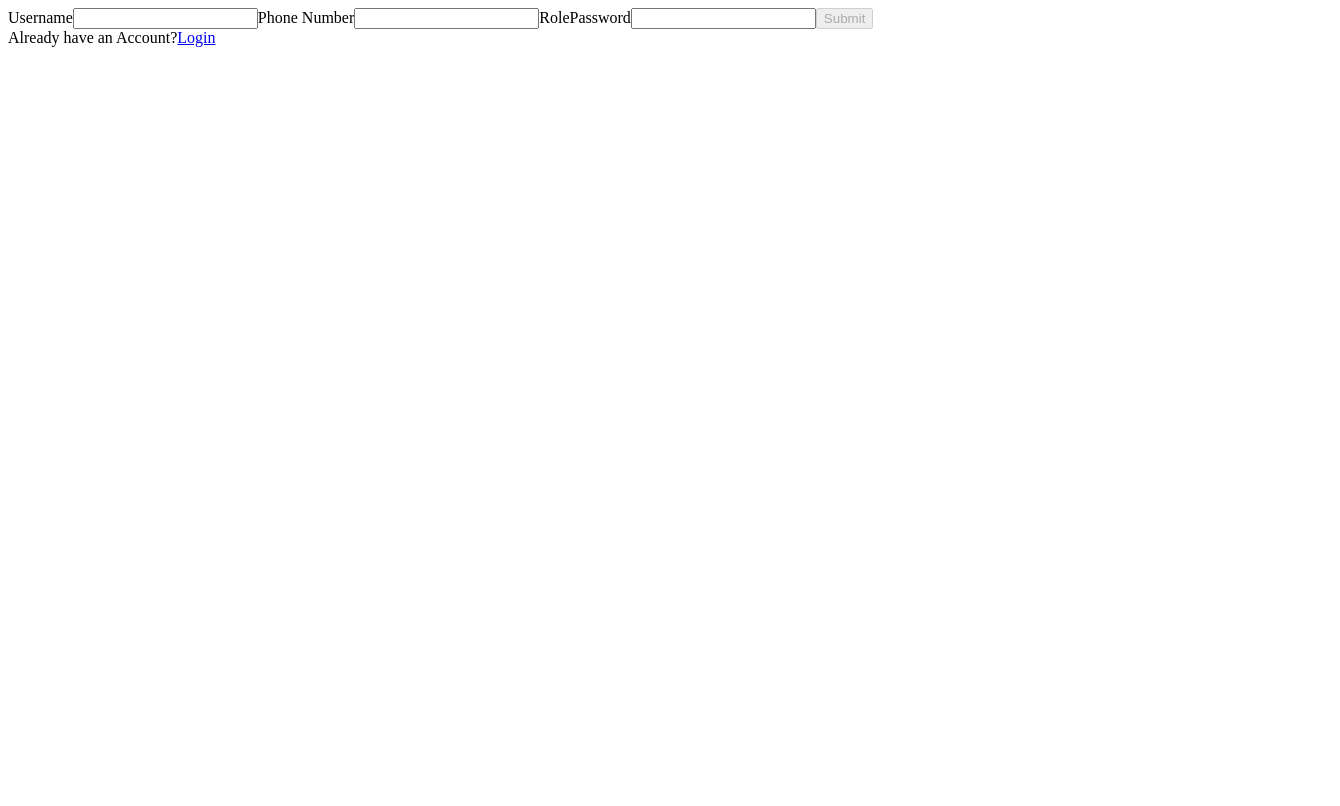
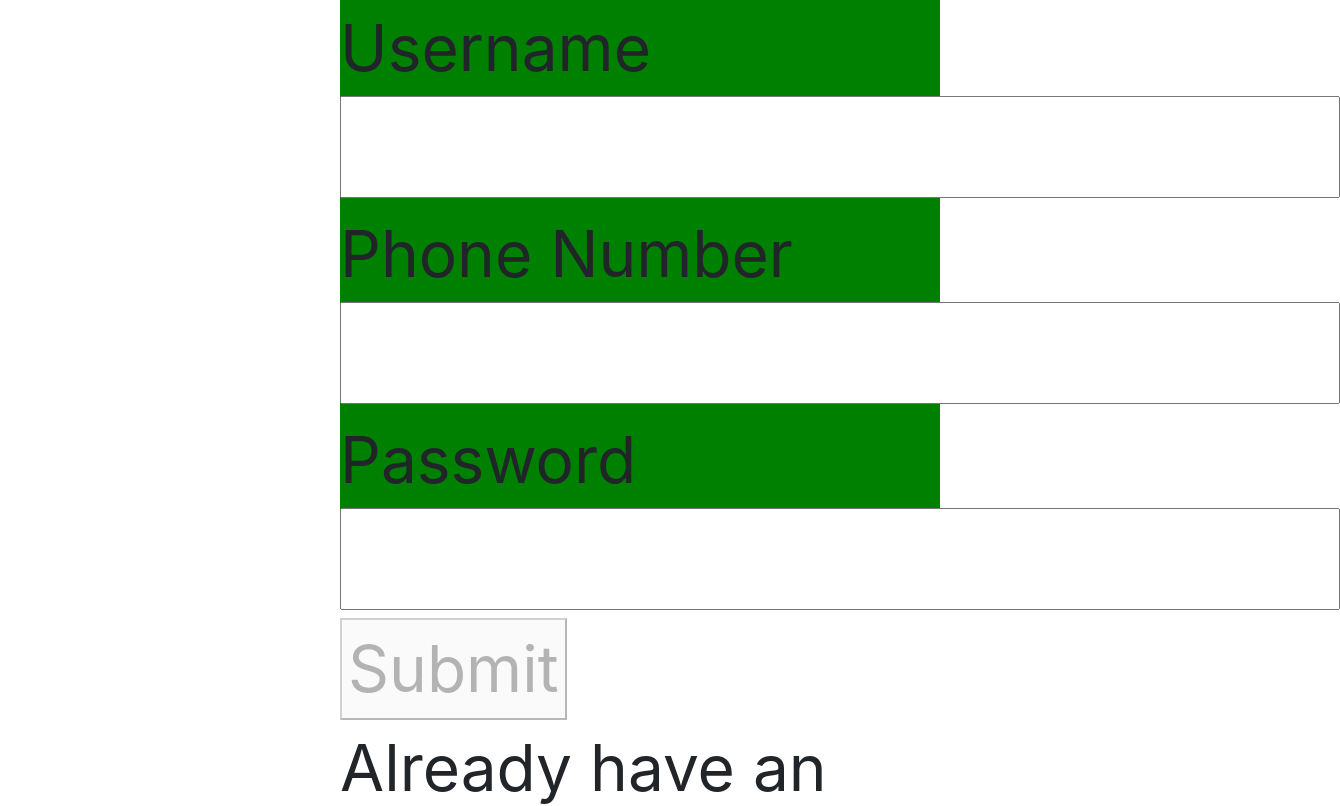
Before and after one commit to BW-Water-My-Plants-3/Front-End-2, a React (Create React App) app in the folder h2woah/: page / in a window 1280 px wide. Shown: the top 806 px of the page, 1340 px wide, since content can reach past the window. Built offline with nearby package versions, Linux system fonts and the light colour scheme.

Commit message:
added ui libraries

```diff
--- a/h2woah/package.json
+++ b/h2woah/package.json
@@ -7,10 +7,13 @@
     "@testing-library/react": "^9.5.0",
     "@testing-library/user-event": "^7.2.1",
     "axios": "^0.19.2",
+    "bootstrap": "^4.4.1",
     "react": "^16.13.1",
     "react-dom": "^16.13.1",
     "react-router-dom": "^5.1.2",
     "react-scripts": "3.4.1",
+    "reactstrap": "^8.4.1",
+    "styled-components": "^5.1.0",
     "yup": "^0.28.4"
   },
   "scripts": {
--- a/h2woah/src/components/HomePage.js
+++ b/h2woah/src/components/HomePage.js
@@ -10,14 +10,23 @@ const HomePage = () => {
     const [plantList, setPlantList] = useState()
     const {push} = useHistory()
     return(
-        <>
-            <Route path="/update-plant/:id" render={props => <EditForm {...props} plantList={plantList}/>} />
-            <Route path="/update-profile/:id" component={EditProfile}/>
-            <Route path="/add-plant" component={AddPlantForm}/>
+        <div>
+        <div>
+            <img></img>
+        </div>
+            <div>
+                <Route path="/update-plant/:id" render={props => <EditForm {...props} plantList={plantList}/>} />
+            </div>
+            <div>
+                <Route path="/update-profile/:id" component={EditProfile}/>
+            </div>
+            <div>
+                <Route path="/add-plant" component={AddPlantForm}/>
+            </div>
             {/* add onClick function to go to Edit PLANT form */}
             {/* add onClick function to go to Edit PROFILE form */}
             <button onClick={() => push("/add-plant")}>Add Plant</button>
-        </>
+        </div>
     )
 }
 
--- a/h2woah/src/components/Signup.js
+++ b/h2woah/src/components/Signup.js
@@ -3,7 +3,27 @@ import * as Yup from "yup";
 import axios from "axios"
 import Login from './Login';
 import { Link } from 'react-router-dom';
+import {Button} from "reactstrap"
+import styled from "styled-components"
 
+
+const WrapperDiv = styled.div`
+    font-size:4em;
+    background-color: green;
+    display:flex;
+    width: 600px;
+    height: 600px;
+    margin: 0 auto;
+
+    flex-direction:column;
+
+    `;
+const loginDiv = styled.div`
+width: 200px;
+height: 200px;
+background-color: gray;
+padding:5%
+`;
 
 const formSchema = Yup.object().shape({
 username:
@@ -101,9 +121,9 @@ const Signup = props =>{
     };
 
     return (
-        <div id="form">
+        <WrapperDiv>
 
-            <form onSubmit={formSubmit}>
+            <form onSubmit={formSubmit} className={loginDiv}>
                 <label htmlFor="username">
                     Username
                 <input id="username" type="text" name="username" value={formState.username} onChange={inputChange} />
@@ -114,9 +134,6 @@ const Signup = props =>{
                 <input id="phoneNumber" type="phoneNumber" name="phoneNumber" value={formState.phoneNumber} onChange={inputChange} />
                 {errors.phoneNumber.length > 0 ? (<p className="error"> {errors.phoneNumber}</p>) : null}
                 </label>
-                <label htmlFor="role">
-                    Role
-                </label>
                 <label htmlFor="password">
                     Password
                 <input id="password" type="password" name="password" value={formState.password} onChange={inputChange} />
@@ -125,10 +142,11 @@ const Signup = props =>{
 
                 <button disabled={buttonDisabled}>Submit</button>
             </form>
-            <div>
+
+            <loginDiv>
                 Already have an Account?
-                <Link to='/login'>Login</Link>
-            </div>
+                <Button color="success"><Link to='/login'>Login</Link></Button>
+            </loginDiv>
             {/* <div>
                 <h1>Users</h1>
                 {users.map(element => {
@@ -137,7 +155,7 @@ const Signup = props =>{
                     );
                 })}
             </div> */}
-        </div>
+        </WrapperDiv>
     );
 }
 
--- a/h2woah/src/index.js
+++ b/h2woah/src/index.js
@@ -2,6 +2,7 @@ import React from 'react';
 import ReactDOM from 'react-dom';
 import App from './App';
 import * as serviceWorker from './serviceWorker';
+import 'bootstrap/dist/css/bootstrap.min.css';
 
 ReactDOM.render(
   <React.StrictMode>
```
Also changed, not shown: 1 other file (tests, documents, lock files or other folders).
